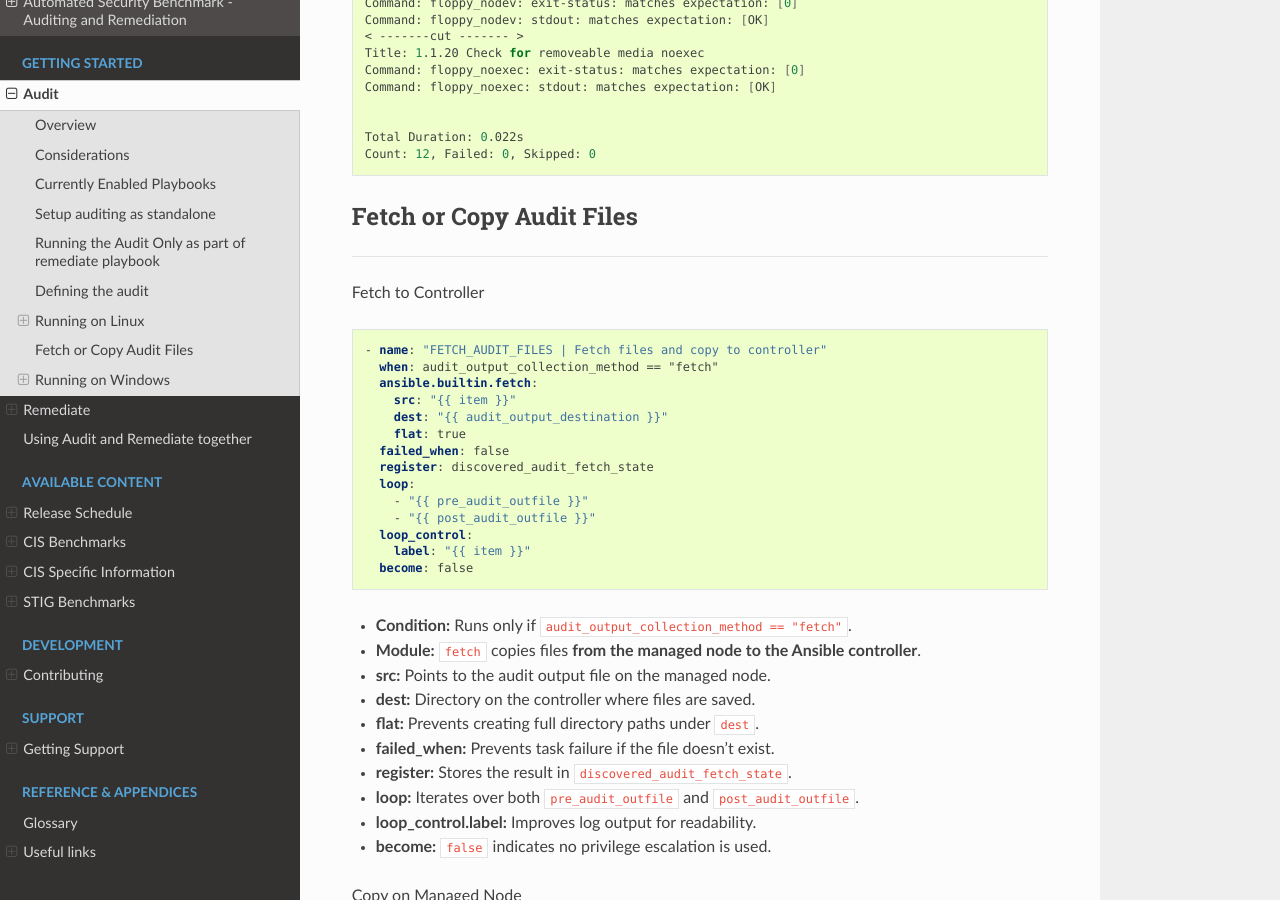
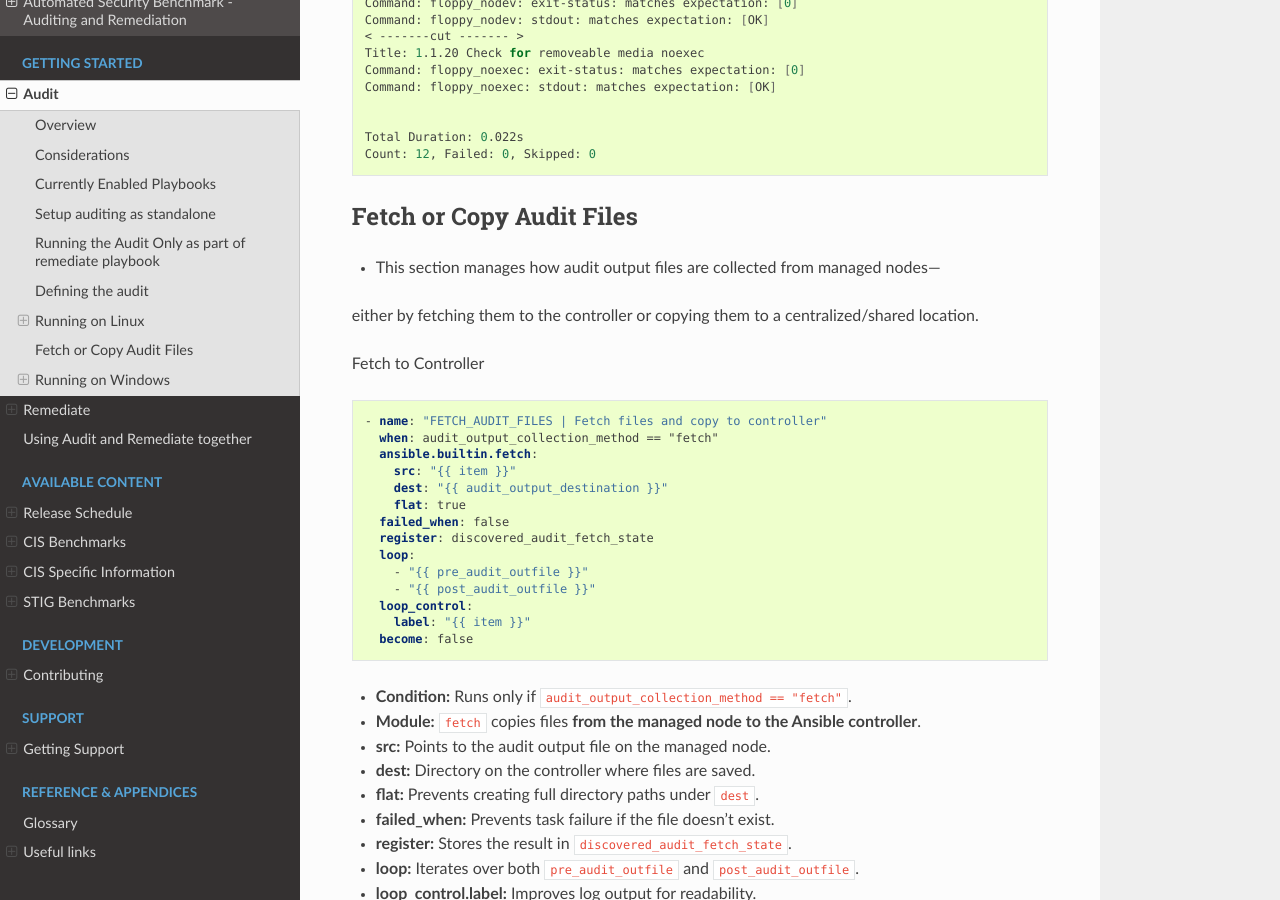
Before and after one commit to ansible-lockdown/MPG-AL-READTHEDOCS, a Sphinx documentation site: the page built from docs/source/audit/getting-started-audit.rst, in a window 1280 px wide and 900 px high, scrolled down 8019 px. Built offline with Sphinx 7.4.7 and the Read the Docs theme 3.1.0, drawn with Linux system fonts in a browser that asks for light colours.

Commit message:
Update audit section formatting v3
Signed-off-by: Frederick Witty <frederickw@mindpointgroup.com>

```diff
--- a/docs/source/audit/getting-started-audit.rst
+++ b/docs/source/audit/getting-started-audit.rst
@@ -408,10 +408,8 @@ example:
 Fetch or Copy Audit Files
 -------------------------
 
-=========================
-This section manages how audit output files are collected from managed nodes—
+- This section manages how audit output files are collected from managed nodes—
 either by fetching them to the controller or copying them to a centralized/shared location.
-=========================
 
 Fetch to Controller
 
```
